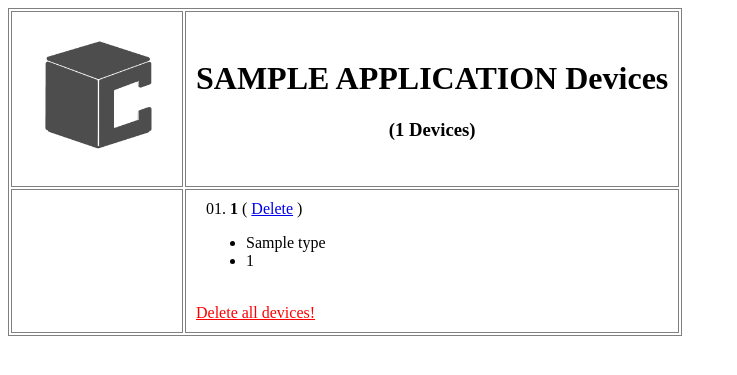
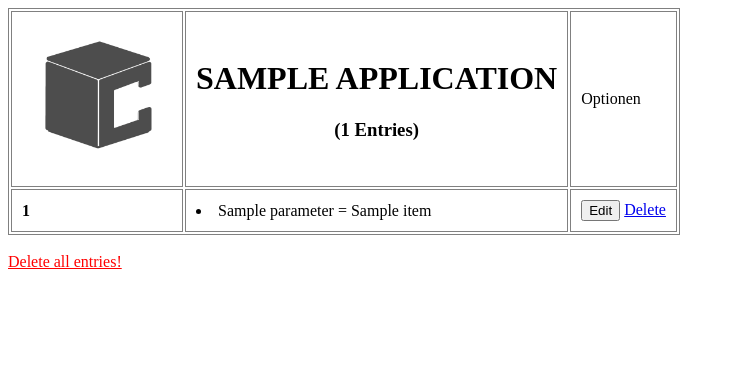
Before and after one commit to CubieMedia/mqtt-client, a Flask app: template src/webtool/templates/application.html in a window 1280 px wide. Shown: the top 375 px of the page, without its empty margins (0-737 px from the left). Run offline with Flask 3, Linux system fonts and the light colour scheme; the template is opened without the code that fills it: most values are stand-ins (such as "Sample title", 1, 10 or a date in 2020).

Commit message:
added editing of core parameters and device parameters

```diff
--- a/src/webtool/app.py
+++ b/src/webtool/app.py
@@ -5,13 +5,12 @@ import threading
 import time
 
 import paho.mqtt.client as mqtt
-from flask import Flask, url_for, render_template
+from flask import Flask, url_for, render_template, request
 from werkzeug.utils import redirect
 
-from common import CUBIE_GPIO, CUBIE_ENOCEAN, CUBIE_RELAY, CUBIE_VICTRON, CUBIE_SONAR, CUBIE_CORE, DEFAULT_LEARN_MODE, \
-    DEFAULT_MQTT_SERVER, DEFAULT_MQTT_USERNAME
+from common import CUBIE_GPIO, CUBIE_ENOCEAN, CUBIE_RELAY, CUBIE_VICTRON, CUBIE_SONAR, CUBIE_CORE
 from common.network import get_ip_address  # noqa
-from common.python import get_configuration, execute_command
+from common.python import get_configuration, execute_command, set_configuration
 from mqtt_client import configure_logger
 
 app = Flask(__name__)
@@ -35,6 +34,35 @@ service_list = [
 @app.route('/show/<application>')
 def show_application(application):
     return render_template('application.html', application=application, device_list=get_device_list(application))
+
+
+@app.route('/update/<application>/<device_id>', methods=['POST'])
+def show_device_or_update_application_parameter(application, device_id):
+    # if 'device_list' is given as id the parameters of device are listed
+    if device_id == 'device_list':
+        device_list = json.loads(request.form['device_list'].replace("'", "\""))
+        return render_template('application.html', application=application, device_list=device_list)
+    else:
+        configuration = get_configuration(application)
+        configuration[device_id] = request.form[device_id]
+        set_configuration(application, configuration)
+
+        return render_template('application.html', application=application, device_list=get_device_list(application))
+
+
+@app.route('/update/<application>/<device_id>/<parameter_id>', methods=['POST'])
+def update_device_parameter(application, device_id, parameter_id):
+    configuration = get_configuration(application)
+    device = None
+    for item in configuration:
+        if item['id'] == device_id:
+            item[parameter_id] = request.form[parameter_id]
+            device = item
+
+    set_configuration(application, configuration)
+
+    return render_template('application.html', application=application,
+                           device_list=device if device else get_device_list(application))
 
 
 @app.route('/delete/<application>/<item>')
@@ -129,6 +157,12 @@ def show_administration():
     return render_template('administration.html')
 
 
+#
+#
+# this is unused, snap environment does not allow this access
+#
+#
+
 @app.route('/<application>/start')
 def application_start(application):
     logging.info(f"Start Application {application}")
@@ -156,6 +190,12 @@ def application_restart(application):
     return redirect(url_for('index'))
 
 
+#
+#
+# end unused
+#
+#
+
 @app.route('/cubie-admin/reboot')
 def system_reboot():
     threading.Timer(3, os.system('reboot'))
@@ -165,7 +205,7 @@ def system_reboot():
 @app.route('/')
 def index():
     application_list = get_running_applications()
-    core_configuration =  get_configuration(CUBIE_CORE)
+    core_configuration = get_configuration(CUBIE_CORE)
     learn_mode = core_configuration['learn_mode']
     server = core_configuration['host']
     user = core_configuration['username']
--- a/src/webtool/templates/application.html
+++ b/src/webtool/templates/application.html
@@ -1,7 +1,6 @@
 <!doctype html>
 <head>
     <link rel="stylesheet" href="{{url_for('static', filename='css/common.css')}}">
-    <meta http-equiv="refresh" content="5; URL={{ application }}">
 </head>
 
 <title>Cubie - Configuration</title>
@@ -14,51 +13,81 @@
         </td>
         <td>
             {% if application %}
-            <h1 style="text-align: center;">{{ application.replace('cubiemedia-', '').upper() }} Devices</h1>
-            <h3 style="text-align: center;">({{ device_list|length }} Devices)</h3>
+            <h1 style="text-align: center;">{{ application.replace('cubiemedia-', '').upper() }}</h1>
+            {% if device_list is mapping and 'id' in device_list %}
+            <h3 style="text-align: center;">{{ device_list.id }}</h3>
+            {% endif %}
+            <h3 style="text-align: center;">({{ device_list|length }} Entries)</h3>
             {% endif %}
         </td>
+        <td>
+            Optionen
+        </td>
     </tr>
+    {% if device_list is mapping %}
+    {% for item in device_list %}
     <tr>
+        {% if 'id' in device_list %}
+        <form action="/update/{{ application }}/{{ device_list.id }}/{{ item }}" method="POST">
             <td>
+                {{ item }}
             </td>
             <td>
+                <input name="{{ item }}" value="{{ device_list[item] }}">
+            </td>
+            <td>
+                <input type="submit">
+            </td>
+        </form>
+        {% else %}
+        <form action="/update/{{ application }}/{{ item }}" method="POST">
+            <td>
+                {{ item }}
+            </td>
+            <td>
+                <input name="{{ item }}" value="{{ device_list[item] }}">
+            </td>
+            <td>
+                <input type="submit">
+            </td>
+        </form>
+        {% endif %}
+    </tr>
+    {% endfor %}
+    {% else %}
     {% if not application %}
     <h3>ERROR: No Application or wrong Application selected!</h3>
     {% elif device_list|length == 0 %}
     <h3>No Devices in List!</h3>
     {% else %}
-            <div style="margin-left: 10px; list-style-type: decimal-leading-zero">
     {% for item in device_list %}
-                <li><b>{{ (item.id|string).upper() }}</b> (
+    <tr>
+        <form action="/update/{{ application }}/device_list" method="POST">
+            <td>
+                <b>{{ (item.id|string).upper() }}</b>
+            </td>
+            <td>
+                {% for parameter in item %}
+                <li>{{ parameter }} = {{ item[parameter] }}</li>
+                {% endfor %}
+            </td>
+            <td>
                 {% if application == "gpio" %}
                 <a href="/function/{{ application }}/{{ item.id }}">{{ item.function }}</a>
                 {% else %}
+                <input type="hidden" name="device_list" value="{{ item }}">
+                <input type="submit" value="Edit">
                 <a href="/delete/{{ application }}/{{ item.id }}">Delete</a>
                 {% endif %}
-                    )
-                </li>
-                <ul>
-                    {% if application == "gpio" %}
-                    <li>{{ item.function }}</li>
-                    <li>{{ (item.value|string).upper() }}</li>
-                    {% else %}
-                    <li>{{ item.type }}</li>
-                    <li>{{ item.client_id }}</li>
-                        {% if application == "enocean" %}
-                        <li>{{ item.dbm }}</li>
+
+            </td>
+        </form>
+    </tr>
+    {% endfor %}
     {% endif %}
     {% endif %}
-                </ul>
-                {% endfor %}
-            </div>
-
+</table>
+{% if application != "cubiemedia-io" %}
 <br/>
-
-            {% if application != "cubiemedia-io" %}
-            <a href="/delete/{{ application }}/all" style="color: red;">Delete all devices!</a>
+<a href="/delete/{{ application }}/all" style="color: red;">Delete all entries!</a>
 {% endif %}
-            {% endif %}
-        </td>
-    </tr>
-</table>
```
Also changed, not shown: README.md, 1 other file. Lines whose indentation alone changed are shown as unchanged.
